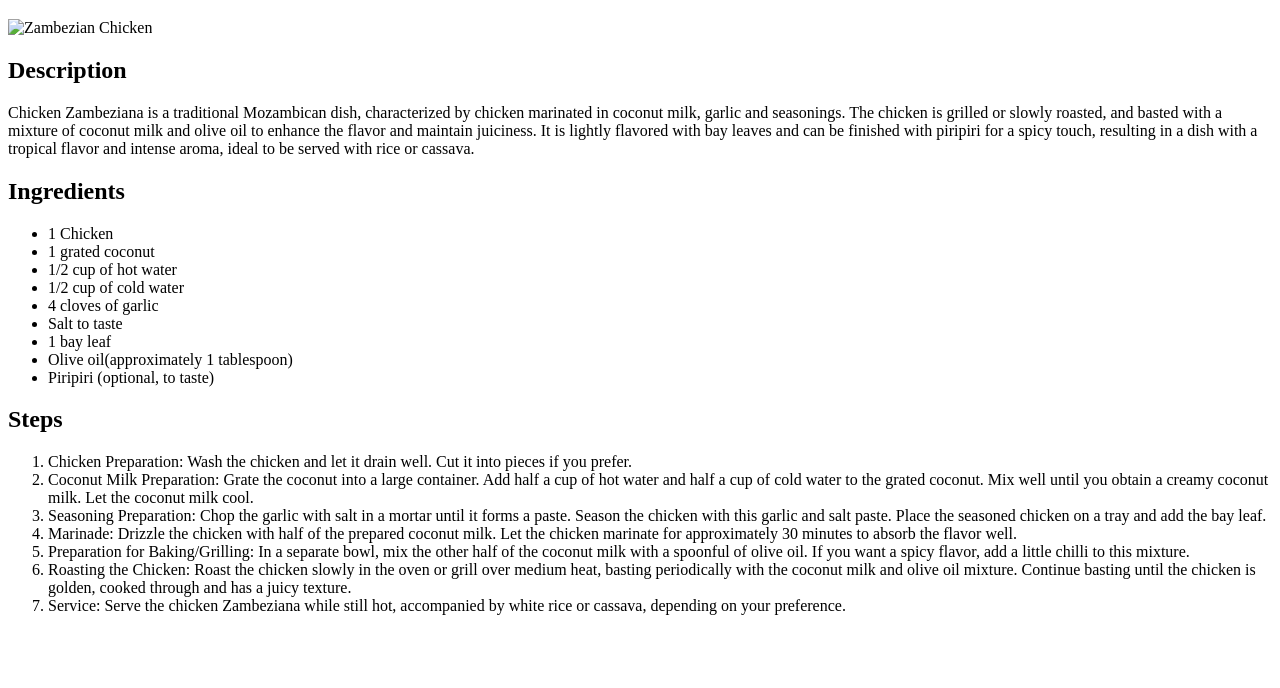
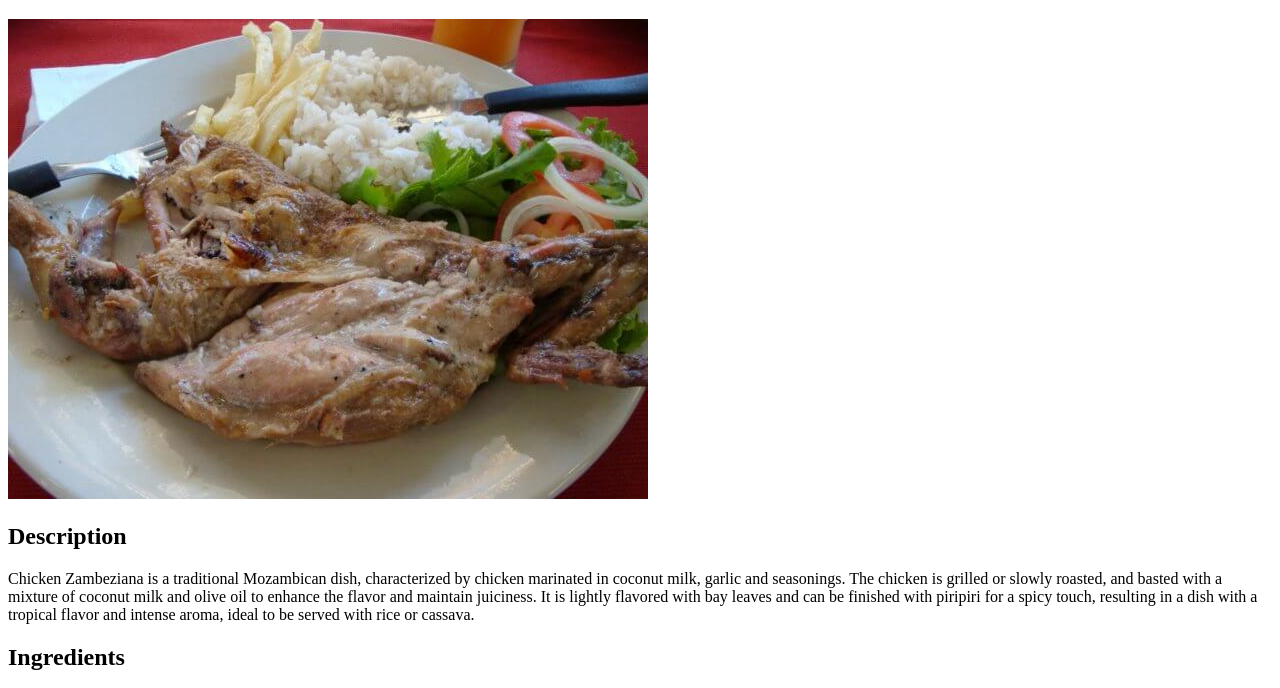
Before and after one commit to kelvenFigueiredo/odin-recipes, a plain HTML site: page recipes/zambezian_chicken.html in a window 1280 px wide. Shown: the part 61-749 px from the top of the page. Drawn offline with Linux system fonts and the light colour scheme; the site is published under a folder, as on GitHub Pages, so addresses that start at the root find nothing.

Commit message:
FIX: change img directory

```diff
--- a/recipes/zambezian_chicken.html
+++ b/recipes/zambezian_chicken.html
@@ -7,7 +7,7 @@
 </head>
 <body>
     <h1>Zambezian Chicken</h1>
-    <img src="/frango-a-zambeziana-640x480.jpg" alt="Zambezian Chicken">
+    <img src="./frango-a-zambeziana-640x480.jpg" alt="Zambezian Chicken">
     <h2>Description</h2>
     <p>Chicken Zambeziana is a traditional Mozambican dish, characterized by chicken marinated in coconut milk, garlic and seasonings. The chicken is grilled or slowly roasted, and basted with a mixture of coconut milk and olive oil to enhance the flavor and maintain juiciness. It is lightly flavored with bay leaves and can be finished with piripiri for a spicy touch, resulting in a dish with a tropical flavor and intense aroma, ideal to be served with rice or cassava.</p>
     <h2>Ingredients</h2>
```
Also changed, not shown: recipes/frango-a-zambeziana-640x480.jpg (renamed from frango-a-zambeziana-640x480.jpg).
